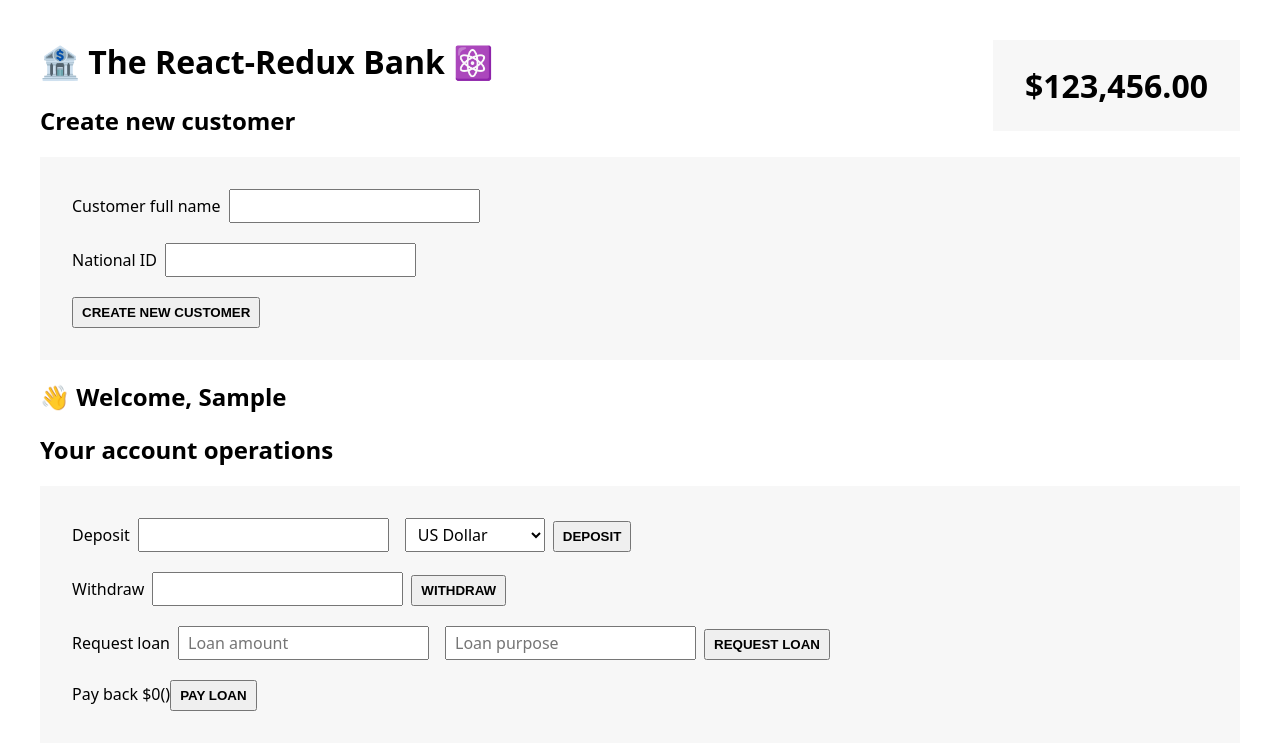
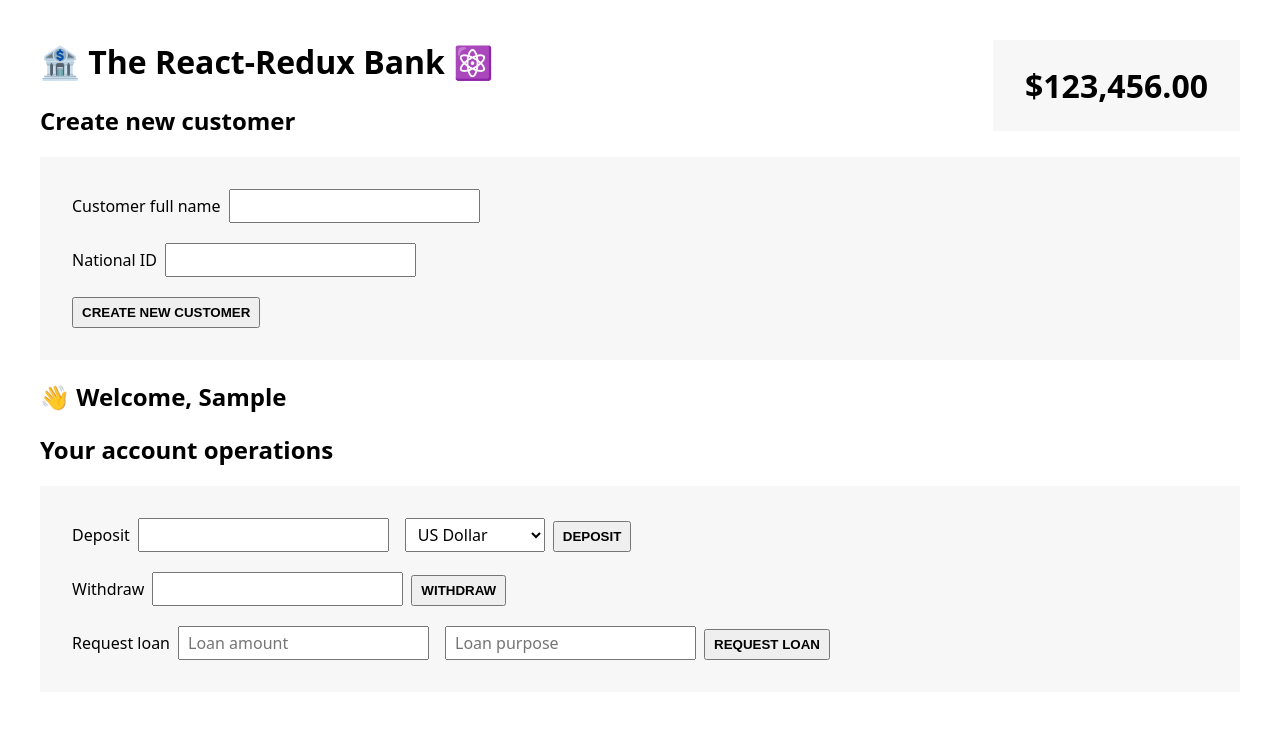
Before and after one commit to seanpivin/Redux-Bank-App, a React (Create React App) app: page / in a window 1280 px wide. Both pictures are taken after typing "Sample", "Sample" into the empty fields and a click on the button "CREATE NEW CUSTOMER". Shown: the top 750 px of the page. Built offline with nearby package versions, Linux system fonts and the light colour scheme.

Commit message:
added conditional rendering for pay the loan back if you already have a balance loan

```diff
--- a/src/features/account/AccountOperations.js
+++ b/src/features/account/AccountOperations.js
@@ -13,9 +13,12 @@ function AccountOperations() {
   const distpatch = useDispatch();
   const {
     loan: currentLoan,
-    loanPurpose: currentLoanPurp,
+    loanPurpose: currentLoanPurpose,
     balance,
   } = useSelector((store) => store.account);
+
+  console.log(currentLoan);
+  console.log(balance);
 
   function handleDeposit() {
     if (!depositAmount) return;
@@ -91,10 +94,10 @@ function AccountOperations() {
           />
           <button onClick={handleRequestLoan}>Request loan</button>
         </div>
-        {currentLoan === 0 && (
+        {currentLoan > 0 && (
           <div>
             <span>
-              Pay back ${currentLoan}({currentLoanPurp})
+              Pay back ${currentLoan}({currentLoanPurpose})
             </span>
             <button onClick={handlePayLoan}>Pay loan</button>
           </div>
```
